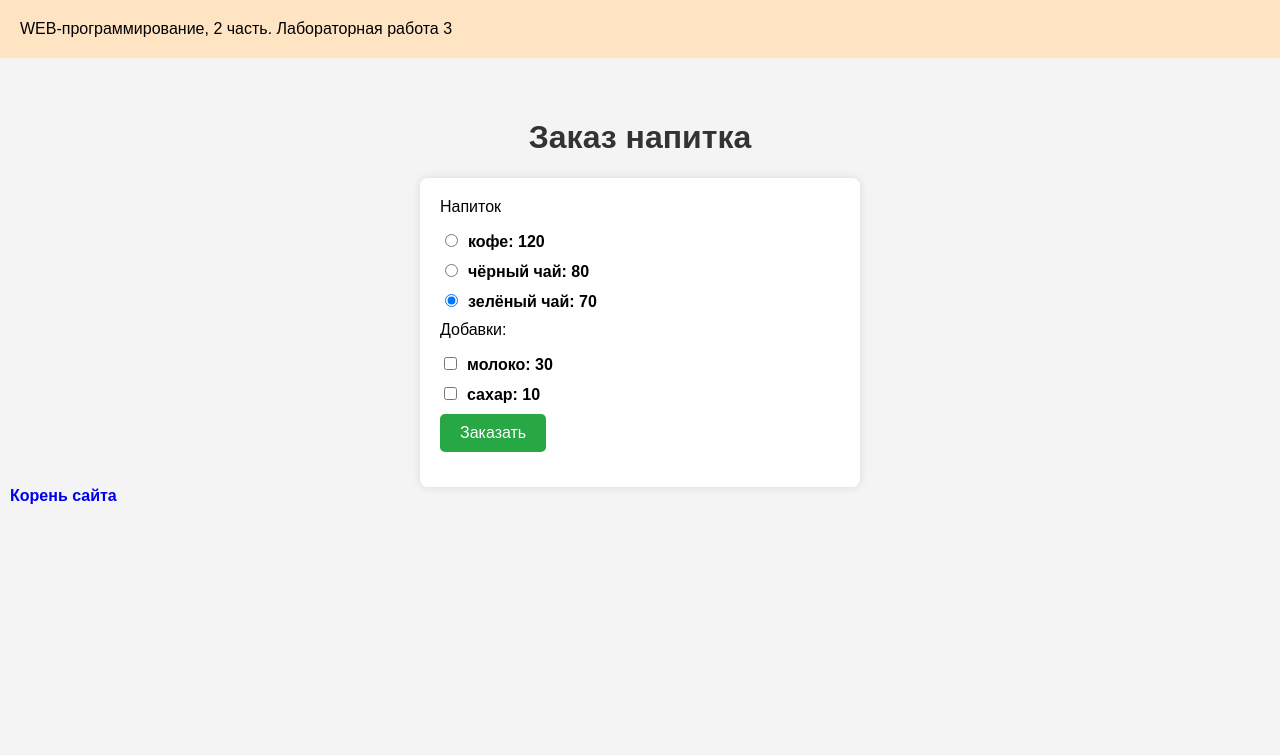
After one commit to ElizPlus/yeah, a Flask app: page /lab3/order in a window 1280 px wide. The commit adds this page. Shown: the top 755 px of the page. Run offline with Flask 3, Linux system fonts and the light colour scheme.

Commit message:
Заказ напитка

```diff
--- a/lab3.py
+++ b/lab3.py
@@ -39,3 +39,32 @@ def form1():
 
     sex = request.args.get('sex')
     return render_template('lab3/form1.html', user=user, age=age, sex=sex, errors=errors)
+
+
+@lab3.route('/lab3/order')
+def order():
+    return render_template('lab3/order.html')
+
+
+@lab3.route('/lab3/pay')
+def pay():
+    price = 0
+    drink = request.args.get('drink')
+    if drink == 'cofee':
+        price = 120
+    elif drink == 'black-tea':
+        price = 80
+    else:
+        price = 70
+
+    if request.args.get('milk') == 'on':
+        price += 30
+    if request.args.get('sugar') == 'on':
+        price += 10
+
+    return render_template('lab3/pay.html', price=price)
+
+
+@lab3.route('/lab3/paid')
+def paid():
+    return render_template('lab3/paid.html')
--- a/templates/lab3/lab3.html
+++ b/templates/lab3/lab3.html
@@ -11,6 +11,7 @@
     <ol>
         <li><a href="/lab3/cookie">Куки</a></li>
         <li><a href="/lab3/del_cookie">Удаление куки</a></li>
-        <li><a href="/lab3/form1">Куки форма</a></li>
+        <li><a href="/lab3/form1.html">Куки форма</a></li>
+        <li><a href="/lab3/order.html">Заказ напитка</a></li>
     </ol>
 {% endblock %}
--- /dev/null
+++ b/templates/lab3/order.html
@@ -0,0 +1,81 @@
+{% extends "base.html" %}
+
+{% block lab %}Лабораторная работа 3{% endblock %}
+
+{% block main %}
+
+    <style>
+        body {
+            font-family: Arial, sans-serif;
+            background-color: #f4f4f4;
+            margin: 0;
+            padding: 0;
+        }
+
+        h1 {
+            text-align: center;
+            color: #333;
+        }
+
+        form {
+            max-width: 400px;
+            margin: 0 auto;
+            background: #fff;
+            padding: 20px;
+            border-radius: 8px;
+            box-shadow: 0 0 10px rgba(0, 0, 0, 0.1);
+        }
+
+        div {
+            margin-bottom: 15px;
+        }
+
+        label {
+            display: block;
+            margin-bottom: 10px;
+            font-weight: bold;
+        }
+
+        input[type="radio"],
+        input[type="checkbox"] {
+            margin-right: 10px;
+        }
+
+        button {
+            background-color: #28a745;
+            color: white;
+            padding: 10px 20px;
+            border: none;
+            border-radius: 5px;
+            cursor: pointer;
+            font-size: 16px;
+        }
+    </style>
+
+    <h1>Заказ напитка</h1>
+
+    <form action="/lab3/pay">
+        <div>Напиток</div>
+        <label>
+            <input type="radio" value="cofee" name="drink" checked>кофе: 120
+        </label>
+        <label>
+            <input type="radio" value="black-tea" name="drink" checked>чёрный чай: 80
+        </label>
+        <label>
+            <input type="radio" value="green-tea" name="drink" checked>зелёный чай: 70
+        </label>
+
+        <div>Добавки:</div>
+        <label>
+            <input type="checkbox" name="milk">молоко: 30
+        </label>
+        <label>
+            <input type="checkbox" name="sugar">сахар: 10
+        </label>
+
+        <div>
+            <button type="submit">Заказать</button>
+        </div>
+    </form>
+{% endblock %}
```
Also changed, not shown: templates/lab3/paid.html (added, +17 -0 lines), templates/lab3/pay.html (added, +33 -0 lines).
